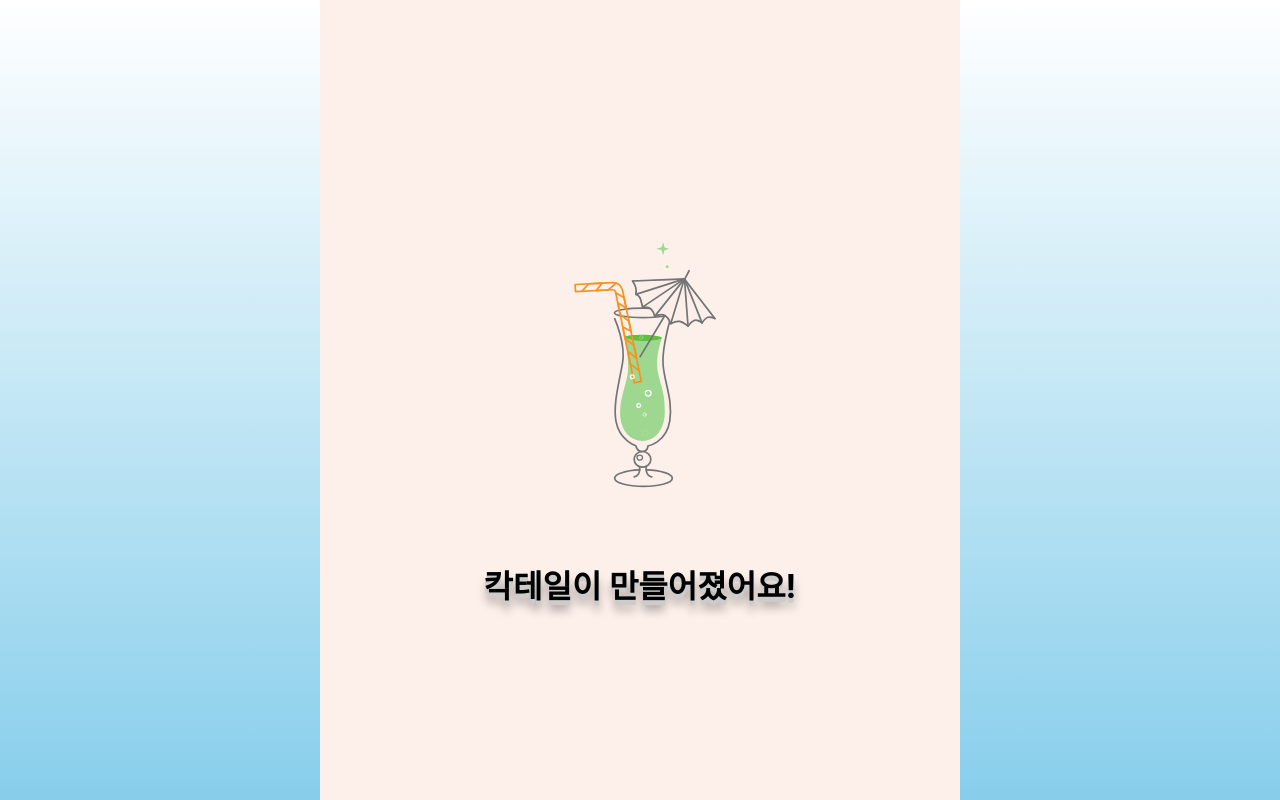
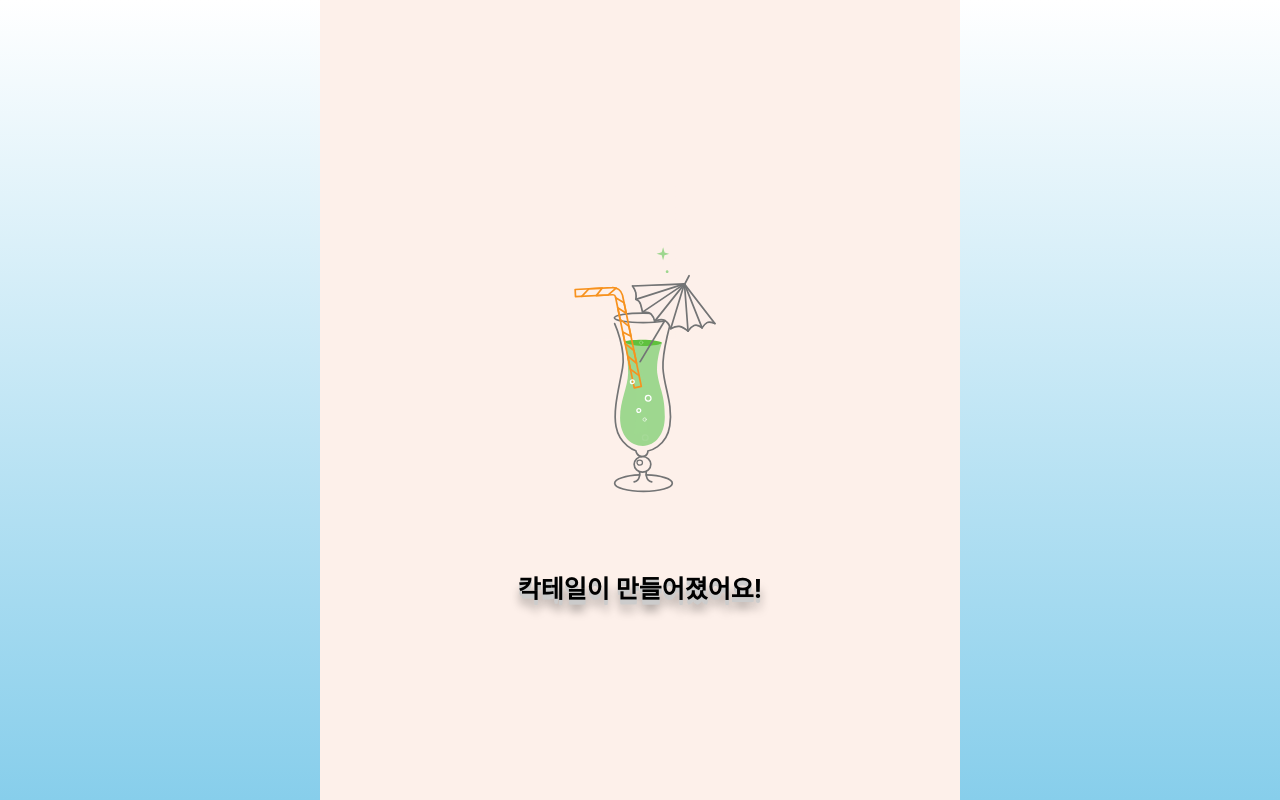
Before and after one commit to Quick-Project/BMTI-DLink, a React (Create React App) app: page /loading in a window 1280 px wide. Built offline with nearby package versions, Linux system fonts and the light colour scheme; the HTML template or start-up script is replaced by a standard one.

Commit message:
🥃 fix : loading fix

```diff
--- a/src/components/Loading.js
+++ b/src/components/Loading.js
@@ -31,8 +31,9 @@ const bounce = keyframes`
 
 const Ment = styled.div`
   transform: translate(0%, -35%);
-  font-size: 32px;
+  font-size: 25px;
   font-weight: 700;
+  text-align: center;
   position: relative;
   text-shadow: 0 1px 0 #ccc, 0 2px 0 #ccc, 0 3px 0 #ccc, 0 4px 0 #ccc,
     0 5px 0 #ccc, 0 6px 0 transparent, 0 7px 0 transparent, 0 8px 0 transparent,
```
